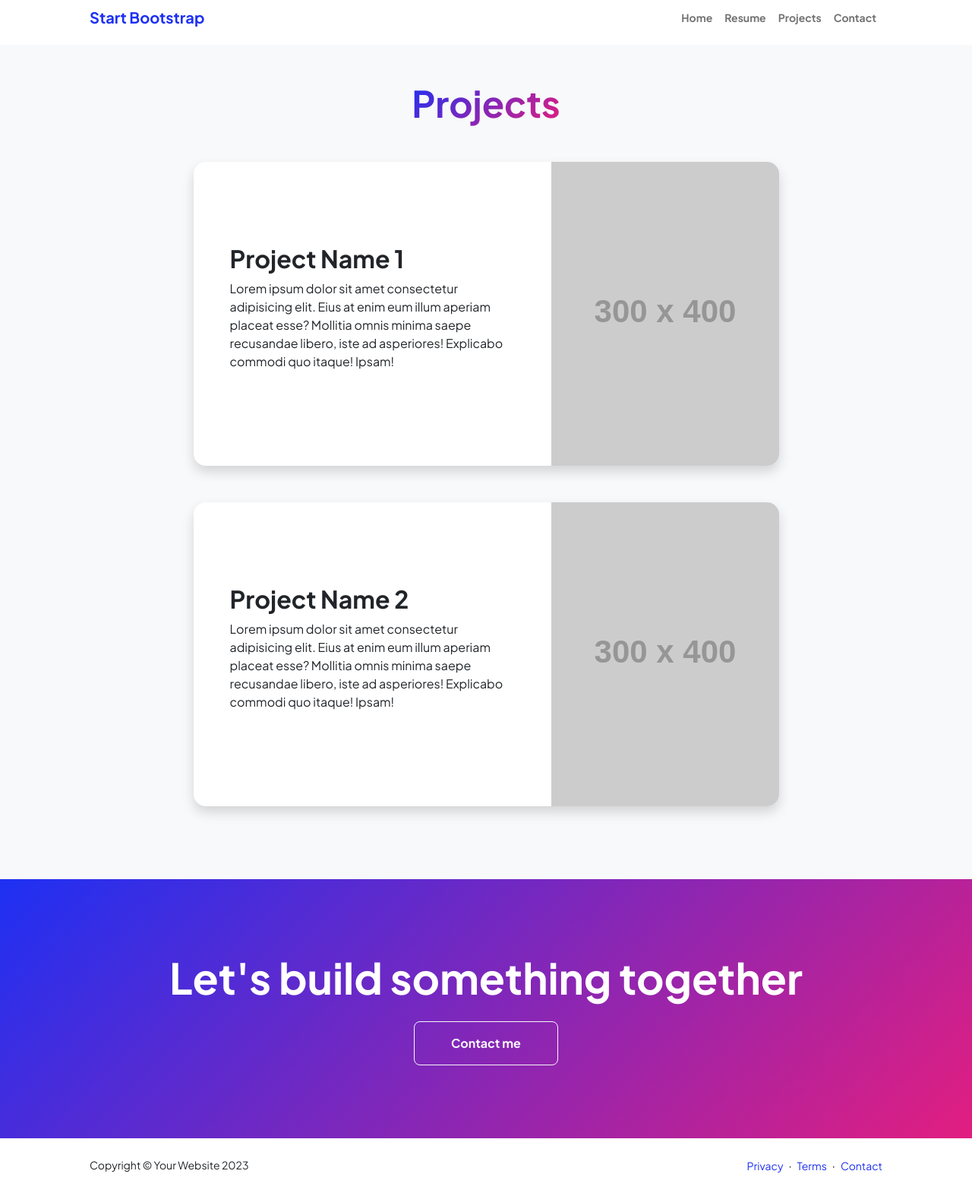
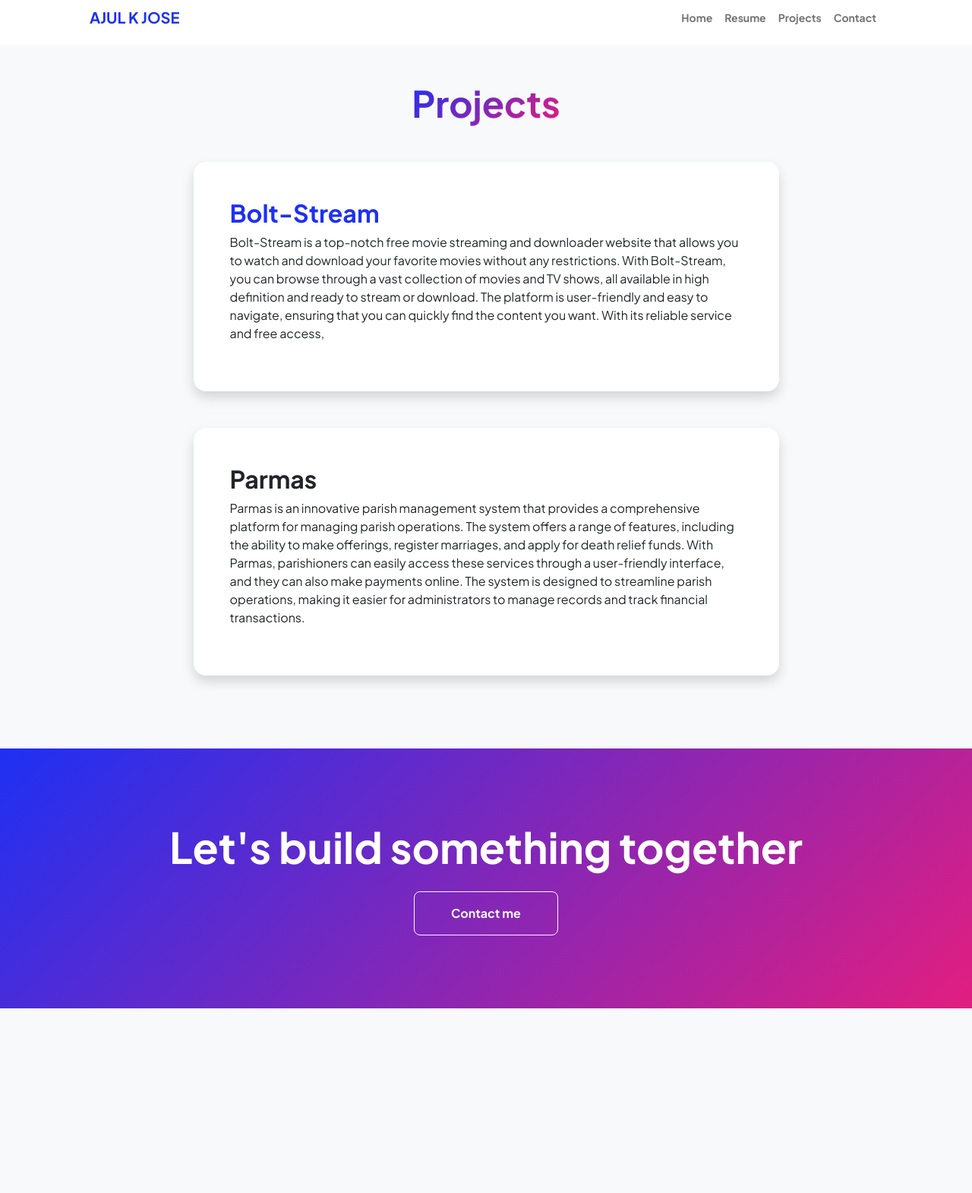
Before and after one commit to ajulkjose246/personal_website, a plain HTML site: page projects.html in a window 1280 px wide. Shown: the part 13-1583 px from the top of the page at 76% size. After the commit the page ends 1340 px from the top, so only its background shows below. Drawn offline with nearby package versions, Linux system fonts and the light colour scheme; placeholder pictures from the web are drawn by us.

Commit message:
project page completed

```diff
--- a/projects.html
+++ b/projects.html
@@ -5,16 +5,12 @@
         <meta name="viewport" content="width=device-width, initial-scale=1, shrink-to-fit=no" />
         <meta name="description" content="" />
         <meta name="author" content="" />
-        <title>Modern Business - Start Bootstrap Template</title>
-        <!-- Favicon-->
+        <title>AJUL K JOSE</title>
         <link rel="icon" type="image/x-icon" href="assets/favicon.ico" />
-        <!-- Custom Google font-->
         <link rel="preconnect" href="https://fonts.googleapis.com" />
         <link rel="preconnect" href="https://fonts.gstatic.com" crossorigin />
         <link href="https://fonts.googleapis.com/css2?family=Plus+Jakarta+Sans:wght@100;200;300;400;500;600;700;800;900&amp;display=swap" rel="stylesheet" />
-        <!-- Bootstrap icons-->
         <link href="https://cdn.jsdelivr.net/npm/bootstrap-icons@1.8.1/font/bootstrap-icons.css" rel="stylesheet" />
-        <!-- Core theme CSS (includes Bootstrap)-->
         <link href="css/styles.css" rel="stylesheet" />
     </head>
     <body class="d-flex flex-column h-100 bg-light">
@@ -22,7 +18,7 @@
             <!-- Navigation-->
             <nav class="navbar navbar-expand-lg navbar-light bg-white py-3">
                 <div class="container px-5">
-                    <a class="navbar-brand" href="index.html"><span class="fw-bolder text-primary">Start Bootstrap</span></a>
+                    <a class="navbar-brand" href="index.html"><span class="fw-bolder text-primary">AJUL K JOSE</span></a>
                     <button class="navbar-toggler" type="button" data-bs-toggle="collapse" data-bs-target="#navbarSupportedContent" aria-controls="navbarSupportedContent" aria-expanded="false" aria-label="Toggle navigation"><span class="navbar-toggler-icon"></span></button>
                     <div class="collapse navbar-collapse" id="navbarSupportedContent">
                         <ul class="navbar-nav ms-auto mb-2 mb-lg-0 small fw-bolder">
@@ -47,10 +43,10 @@
                                 <div class="card-body p-0">
                                     <div class="d-flex align-items-center">
                                         <div class="p-5">
-                                            <h2 class="fw-bolder">Project Name 1</h2>
-                                            <p>Lorem ipsum dolor sit amet consectetur adipisicing elit. Eius at enim eum illum aperiam placeat esse? Mollitia omnis minima saepe recusandae libero, iste ad asperiores! Explicabo commodi quo itaque! Ipsam!</p>
+                                           <a href="https://boltstream.000webhostapp.com/"><h2 class="fw-bolder">Bolt-Stream</h2></a>
+                                            <p>Bolt-Stream is a top-notch free movie streaming and downloader website that allows you to watch and download your favorite movies without any restrictions. With Bolt-Stream, you can browse through a vast collection of movies and TV shows, all available in high definition and ready to stream or download. The platform is user-friendly and easy to navigate, ensuring that you can quickly find the content you want. With its reliable service and free access, </p>
                                         </div>
-                                        <img class="img-fluid" src="https://dummyimage.com/300x400/343a40/6c757d" alt="..." />
+                                        <!-- <img class="img-fluid" src="https://dummyimage.com/300x400/343a40/6c757d" alt="..." /> -->
                                     </div>
                                 </div>
                             </div>
@@ -59,10 +55,10 @@
                                 <div class="card-body p-0">
                                     <div class="d-flex align-items-center">
                                         <div class="p-5">
-                                            <h2 class="fw-bolder">Project Name 2</h2>
-                                            <p>Lorem ipsum dolor sit amet consectetur adipisicing elit. Eius at enim eum illum aperiam placeat esse? Mollitia omnis minima saepe recusandae libero, iste ad asperiores! Explicabo commodi quo itaque! Ipsam!</p>
+                                            <h2 class="fw-bolder">Parmas</h2>
+                                            <p>Parmas is an innovative parish management system that provides a comprehensive platform for managing parish operations. The system offers a range of features, including the ability to make offerings, register marriages, and apply for death relief funds. With Parmas, parishioners can easily access these services through a user-friendly interface, and they can also make payments online. The system is designed to streamline parish operations, making it easier for administrators to manage records and track financial transactions. </p>
                                         </div>
-                                        <img class="img-fluid" src="https://dummyimage.com/300x400/343a40/6c757d" alt="..." />
+                                        <!-- <img class="img-fluid" src="https://dummyimage.com/300x400/343a40/6c757d" alt="..." /> -->
                                     </div>
                                 </div>
                             </div>
@@ -80,24 +76,7 @@
                 </div>
             </section>
         </main>
-        <!-- Footer-->
-        <footer class="bg-white py-4 mt-auto">
-            <div class="container px-5">
-                <div class="row align-items-center justify-content-between flex-column flex-sm-row">
-                    <div class="col-auto"><div class="small m-0">Copyright &copy; Your Website 2023</div></div>
-                    <div class="col-auto">
-                        <a class="small" href="#!">Privacy</a>
-                        <span class="mx-1">&middot;</span>
-                        <a class="small" href="#!">Terms</a>
-                        <span class="mx-1">&middot;</span>
-                        <a class="small" href="#!">Contact</a>
-                    </div>
-                </div>
-            </div>
-        </footer>
-        <!-- Bootstrap core JS-->
         <script src="https://cdn.jsdelivr.net/npm/bootstrap@5.2.3/dist/js/bootstrap.bundle.min.js"></script>
-        <!-- Core theme JS-->
         <script src="js/scripts.js"></script>
     </body>
 </html>
```
Also changed, not shown: resume.html (+135 -35 lines).
